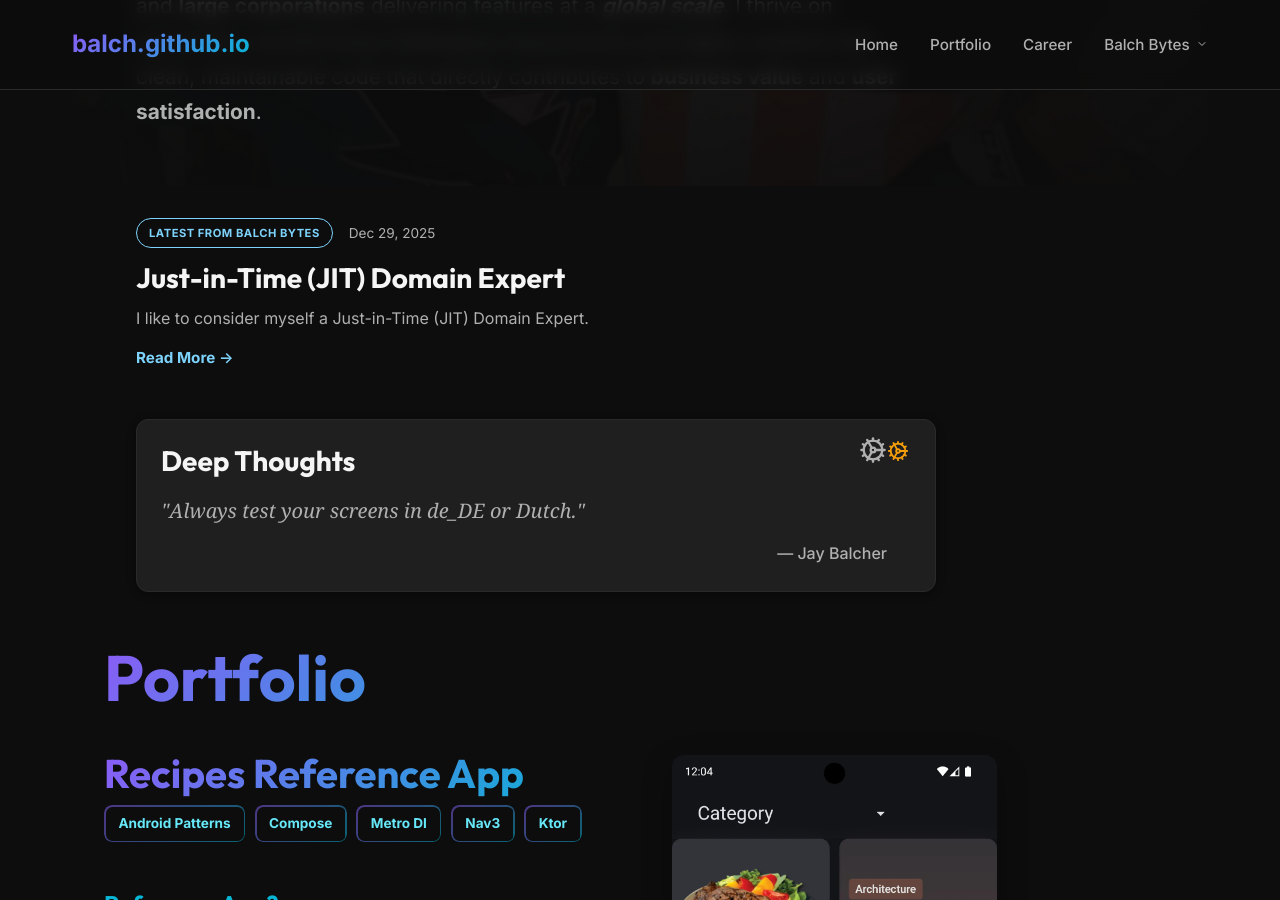
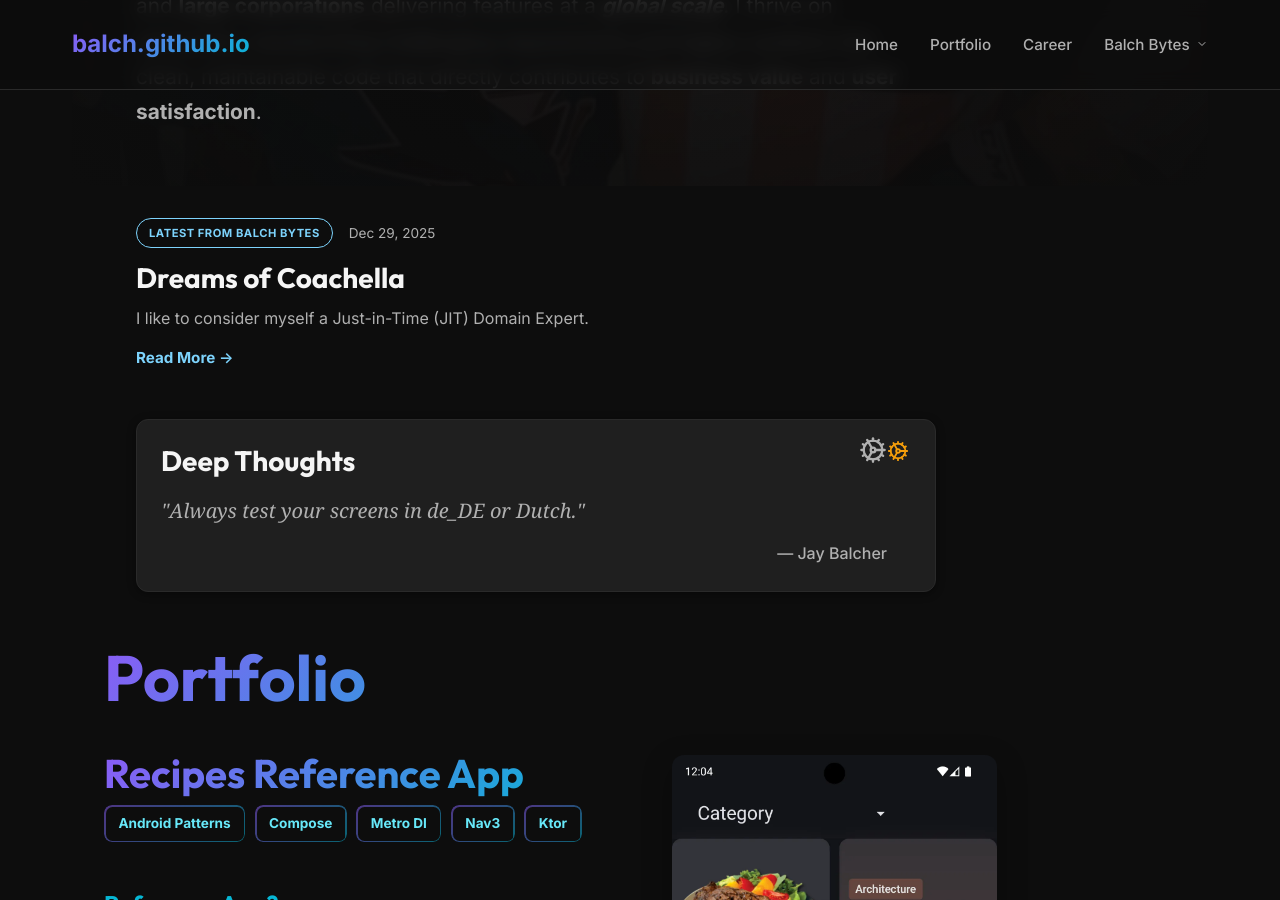
Before and after one commit to balch/balch.github.io, a Jekyll site: the page built from index.md, in a window 1280 px wide and 900 px high, scrolled down 804 px. Built offline with Jekyll 4.4.1, drawn with Linux system fonts in a browser that asks for light colours.

Commit message:
update: title update

```diff
--- a/_posts/2025-12-28-jit-expert.md
+++ b/_posts/2025-12-28-coachella-dreams.md
@@ -1,6 +1,6 @@
 ---
 layout: post
-title:  "Just-in-Time (JIT) Domain Expert"
+title:  "Dreams of Coachella"
 date:   2025-12-28 22:30:00 -0800
 ---
 
@@ -28,7 +28,7 @@ In the age of AI, this ability has allowed me to start creating apps without ful
 languages ([this website]({% post_url 2025-12-14-ty-antigravity %})) or domain knowledge ([Lander project](https://github.com/balch/lander)).
 
 <figure class="fig-left fig-small">
-  <img src="/assets/images/posts/2025-12-28-jit-expert/orpheus-main.webp" alt="Main Screen">
+  <img src="/assets/images/posts/2025-12-28-coachella-dreams/orpheus-main.webp" alt="Main Screen">
   <figcaption>Synth FM Emulator</figcaption>
 </figure>
 
@@ -42,7 +42,7 @@ My latest project is my third AI music side project. The first is still a WIP an
 The second is [Mood Music](https://github.com/balch/MoodMusic) which features AI generated music using *Lyria RealTime*.
 
 <figure class="fig-right fig-small">
-  <img src="/assets/images/posts/2025-12-28-jit-expert/orpheus-live-code.webp" alt="Live Code">
+  <img src="/assets/images/posts/2025-12-28-coachella-dreams/orpheus-live-code.webp" alt="Live Code">
   <figcaption>Live Code</figcaption>
 </figure>
 
@@ -50,7 +50,7 @@ This project is a **Synth FM Software Emulator** inspired by one of the instrume
 (but was too expensive for my needs and ability).
 
 <figure class="fig-left fig-small">
-  <img src="/assets/images/posts/2025-12-28-jit-expert/orpheus-mobile.webp" alt="Mobile">
+  <img src="/assets/images/posts/2025-12-28-coachella-dreams/orpheus-mobile.webp" alt="Mobile">
   <figcaption>Mobile Landscape</figcaption>
 </figure>
 
@@ -59,7 +59,7 @@ okay on the other platforms. I'm mainly using it on my laptop for the **CPU** an
 running on my Android phone and have ideas....
 
 <figure class="fig-right fig-small">
-  <img src="/assets/images/posts/2025-12-28-jit-expert/orpheus-chat.webp" alt="AI Chat">
+  <img src="/assets/images/posts/2025-12-28-coachella-dreams/orpheus-chat.webp" alt="AI Chat">
   <figcaption>AI Chat</figcaption>
 </figure>
 
```
Also changed, not shown: assets/images/posts/2025-12-28-coachella-dreams/orpheus-chat.webp (renamed from assets/images/posts/2025-12-28-jit-expert/orpheus-chat.webp), assets/images/posts/2025-12-28-coachella-dreams/orpheus-live-code.webp (renamed from assets/images/posts/2025-12-28-jit-expert/orpheus-live-code.webp), assets/images/posts/2025-12-28-coachella-dreams/orpheus-main.webp (renamed from assets/images/posts/2025-12-28-jit-expert/orpheus-main.webp), assets/images/posts/2025-12-28-coachella-dreams/orpheus-mobile.webp (renamed from assets/images/posts/2025-12-28-jit-expert/orpheus-mobile.webp).
